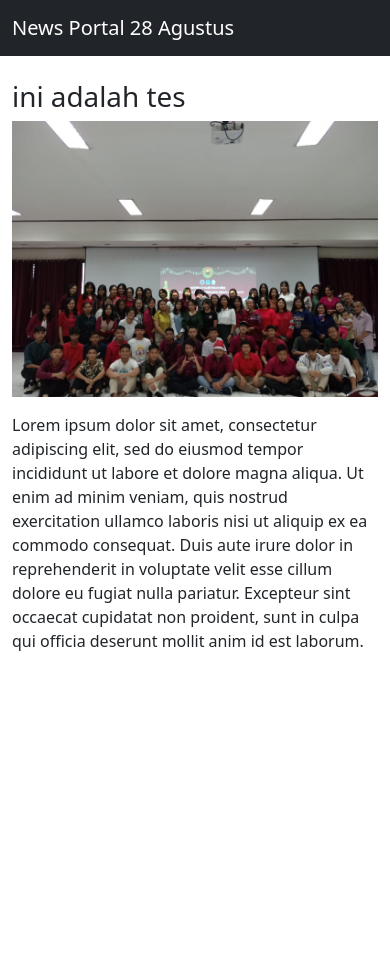
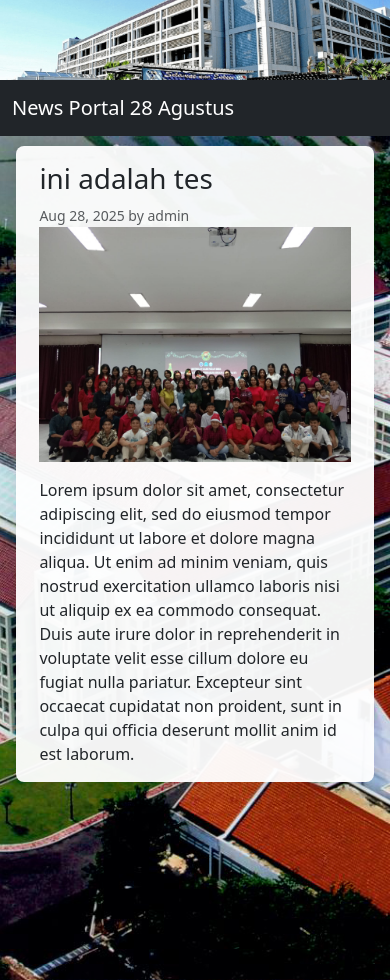
Before and after one commit to 1Tama/Project-News-Portal-ENT-28-Agustus, a Flask app: page /article/1 in a window 390 px wide. Before the commit the page ends 651 px from the top, so only its background shows below. Run offline with Flask 3, Linux system fonts and the light colour scheme.

Commit message:
push latest

```diff
--- a/app.py
+++ b/app.py
@@ -5,14 +5,14 @@ from flask_sqlalchemy import SQLAlchemy
 from flask_login import LoginManager, UserMixin, login_user, login_required, logout_user, current_user
 from werkzeug.security import generate_password_hash, check_password_hash
 from werkzeug.utils import secure_filename
-import bleach
+import bleach  # For HTML sanitization
+from datetime import datetime
 
 app = Flask(__name__)
 app.config['SECRET_KEY'] = 'secret-key'
 app.config['SQLALCHEMY_DATABASE_URI'] = 'sqlite:///news.db'
 app.config['UPLOAD_FOLDER'] = os.path.join('static', 'uploads')
 app.config['MAX_CONTENT_LENGTH'] = 2 * 1024 * 1024  # 2MB limit
-
 db = SQLAlchemy(app)
 login_manager = LoginManager(app)
 login_manager.login_view = "login"
@@ -46,6 +46,10 @@ class Article(db.Model):
     title = db.Column(db.String(200), nullable=False)
     content = db.Column(db.Text, nullable=False)
     image = db.Column(db.String(200), nullable=True)
+    created_at = db.Column(db.DateTime, default=datetime.utcnow)
+    author_id = db.Column(db.Integer, db.ForeignKey('user.id'), nullable=False)  # NEW
+
+    author = db.relationship('User', backref='articles')  # NEW
 
 @login_manager.user_loader
 def load_user(user_id):
@@ -53,7 +57,9 @@ def load_user(user_id):
 
 @app.route("/")
 def index():
-    articles = Article.query.all()
+    page = request.args.get('page', 1, type=int)
+    per_page = 6  # Adjust as needed
+    articles = Article.query.order_by(Article.created_at.desc()).paginate(page=page, per_page=per_page)
     return render_template("index.html", articles=articles)
 
 @app.route("/article/<int:article_id>")
@@ -104,38 +110,48 @@ def admin():
         title = request.form["title"]
         content = request.form["content"]
         sanitized_content = bleach.clean(content, tags=ALLOWED_TAGS, attributes=ALLOWED_ATTRS)
+        filename = None
         file = request.files.get("image")
-        filename = None
-        if file and allowed_file(file.filename):
+        if file and file.filename and allowed_file(file.filename):
             filename = secure_filename(file.filename)
             filename = str(uuid.uuid4()) + "_" + filename
             file.save(os.path.join(app.config["UPLOAD_FOLDER"], filename))
-        article = Article(title=title, content=sanitized_content, image=filename)
+        article = Article(
+            title=title,
+            content=sanitized_content,
+            image=filename,
+            author_id=current_user.id  # NEW
+        )
         db.session.add(article)
         db.session.commit()
         return redirect(url_for("index"))
     articles = Article.query.all()
-    return render_template("admin.html", articles=articles)
+    users = User.query.all()
+    return render_template("admin.html", articles=articles, users=users)
 
 @app.route("/admin/edit/<int:article_id>", methods=["GET", "POST"])
 @login_required
 def edit_article(article_id):
-    if current_user.role != "admin":
+    article = Article.query.get_or_404(article_id)
+    if current_user.role not in ["admin", "writer"]:
         flash("Access denied")
         return redirect(url_for("index"))
-    article = Article.query.get_or_404(article_id)
+    if current_user.role == "writer" and article.author_id != current_user.id:
+        flash("Writers can only edit their own articles.")
+        return redirect(url_for("admin"))
     if request.method == "POST":
         article.title = request.form["title"]
         content = request.form["content"]
         article.content = bleach.clean(content, tags=ALLOWED_TAGS, attributes=ALLOWED_ATTRS)
         file = request.files.get("image")
-        if file and allowed_file(file.filename):
+        if file and file.filename and allowed_file(file.filename):
             filename = secure_filename(file.filename)
             filename = str(uuid.uuid4()) + "_" + filename
             file.save(os.path.join(app.config["UPLOAD_FOLDER"], filename))
             article.image = filename
         db.session.commit()
-        return redirect(url_for("index"))
+        flash("Article updated successfully.")
+        return redirect(url_for("admin"))
     return render_template("edit_article.html", article=article)
 
 @app.route("/admin/delete/<int:article_id>")
@@ -149,6 +165,24 @@ def delete_article(article_id):
     db.session.commit()
     return redirect(url_for("admin"))
 
+@app.route("/admin/create_user", methods=["POST"])
+@login_required
+def create_user():
+    if current_user.role != "admin":
+        flash("Access denied")
+        return redirect(url_for("index"))
+    email = request.form["email"]
+    password = generate_password_hash(request.form["password"])
+    role = request.form["role"]
+    if User.query.filter_by(email=email).first():
+        flash("User already exists.")
+        return redirect(url_for("admin"))
+    user = User(email=email, password=password, role=role)
+    db.session.add(user)
+    db.session.commit()
+    flash(f"{role.capitalize()} account created.")
+    return redirect(url_for("admin"))
+
 # Create default admin on first run
 @app.before_request
 def create_admin():
--- a/static/style.css
+++ b/static/style.css
@@ -3,3 +3,87 @@
   object-fit: cover;   /* crop instead of stretching */
   width: 100%;         /* make sure it fills the card width */
 }
+
+.banner-container {
+  width: 100%;
+  min-height: 80px;
+  max-height: 160x;
+  overflow: hidden;
+  background: #222;
+  display: flex;
+  align-items: center;
+  justify-content: center;
+}
+
+.banner-img {
+  width: 100%;
+  min-height: 180px;
+  object-fit: cover;
+  object-position: center;
+  display: block;
+  max-height: 160px;
+}
+
+@media (max-width: 768px) {
+  .banner-container {
+    min-height: 40px;
+    max-height: 80px;
+  }
+  .banner-img {
+    min-height: 40px;
+    max-height: 80px;
+  }
+}
+
+.main-bg {
+  min-height: 100vh;
+  width: 100%;
+  background: url('/static/article-bg.jpg') center center/cover no-repeat, #f5f5f5;
+  display: flex;
+  justify-content: center;
+  align-items: flex-start;
+  padding-top: 30px;
+  padding-bottom: 30px;
+}
+
+.main-content-container {
+  background: rgba(255,255,255,0.95);
+  border-radius: 8px;
+  box-shadow: 0 4px 24px rgba(0,0,0,0.10);
+  padding: 24px 24px;
+  margin: 0 16px;
+  min-width: 80%;
+  max-width: 90%;
+}
+
+@media (max-width: 768px) {
+  .main-content-container {
+    padding: 16px 6vw;
+    max-width: 98vw;
+  }
+  .main-bg {
+    padding-top: 10px;
+    padding-bottom: 10px;
+  }
+}
+
+.article-content p {
+  margin-bottom: 1.2em;
+  line-height: 1.7;
+  font-size: 1.1em;
+}
+
+.article-content h2, .article-content h3 {
+  margin-top: 1.5em;
+  margin-bottom: 0.7em;
+  font-weight: 600;
+}
+
+.article-content img {
+  max-width: 900px;
+  height: auto;
+  display: block;
+  margin: 1em auto;
+  border-radius: 8px;
+  box-shadow: 0 4px 12px rgba(0,0,0,0.1);
+}
--- a/templates/article.html
+++ b/templates/article.html
@@ -1,8 +1,13 @@
 {% extends "layout.html" %}
 {% block content %}
 <h1>{{ article.title }}</h1>
+<small class="text-muted">
+  {{ article.created_at.strftime('%b %d, %Y') }} by {{ article.author.email.split('@')[0] }}
+</small>
 {% if article.image %}
-      <img src="{{ url_for('static', filename='uploads/' ~ article.image) }}" class="img-fluid mb-3" alt="Banner">
+  <img src="{{ url_for('static', filename='uploads/' ~ article.image) }}" class="img-fluid img mb-3" alt="Banner">
 {% endif %}
-    <div>{{ article.content|safe }}</div>
+<div class="article-content">
+  {{ article.content|safe }}
+</div>
 {% endblock %}
--- a/templates/layout.html
+++ b/templates/layout.html
@@ -8,7 +8,11 @@
     <link href="/static/style.css" rel="stylesheet">
   </head>
   <body>
-        <nav class="navbar navbar-expand-lg navbar-dark bg-dark mb-4">
+    <!-- Banner Section -->
+    <div class="banner-container">
+      <img src="{{ url_for('static', filename='banner.jpg') }}" alt="Banner" class="banner-img">
+    </div>
+    <nav class="navbar navbar-expand-lg navbar-dark bg-dark">
       <div class="container-fluid">
         <a class="navbar-brand" href="{{ url_for('index') }}">News Portal 28 Agustus</a>
         <div class="collapse navbar-collapse">
@@ -27,7 +31,9 @@
         </div>
       </div>
     </nav>
-        <div class="container">
+    <!-- Main background and content container -->
+    <div class="main-bg">
+      <div class="main-content-container">
         {% with messages = get_flashed_messages() %}
           {% if messages %}
             <div class="alert alert-warning">{{ messages[0] }}</div>
@@ -35,5 +41,6 @@
         {% endwith %}
         {% block content %}{% endblock %}
       </div>
+    </div>
   </body>
 </html>
```
Also changed, not shown: templates/admin.html (+15 -2 lines), templates/edit_article.html (+8 -3 lines), templates/index.html (+9 -4 lines), instance/news.db, static/article-bg.jpg (added), static/banner.jpg (added), static/uploads/1b654c5b-2ea3-4838-9eee-89d03de6a891_PENS.jpg (added), static/uploads/914cd793-94bc-4a88-9382-f8be7e6f995f_yo_iku.jpeg (added), static/uploads/af146a45-7d64-4cd8-94f3-8759bfe10983_yo_iku.jpeg (added). Lines whose indentation alone changed are shown as unchanged.
